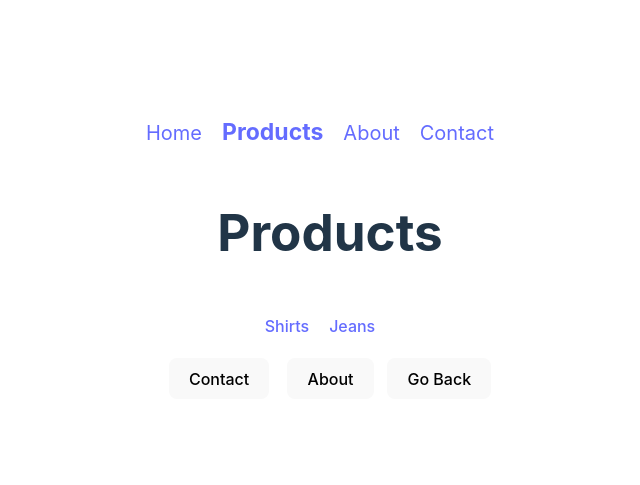
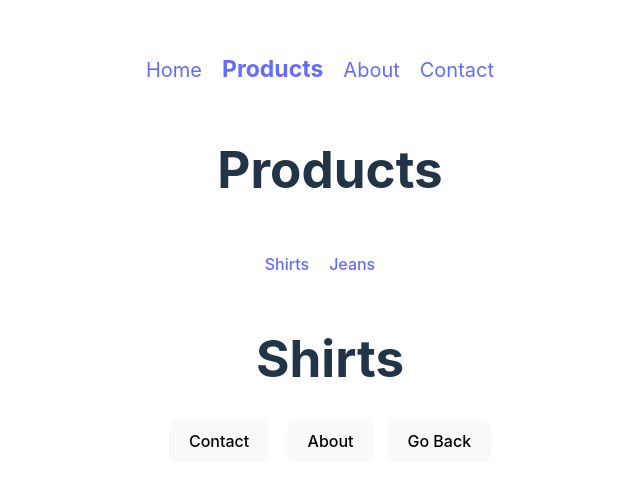
Before and after one commit to Muhammad-Sulman/ReactFirstApp, a React (Vite) app in the folder react-App1.0/: page /products in a window 1280 px wide. Shown: the part 153-638 px from the top of the page, without its empty margins (310-950 px from the left). Built offline with nearby package versions, Linux system fonts and the light colour scheme.

Commit message:
62 | Index Route In React Route

```diff
--- a/react-App1.0/src/App.jsx
+++ b/react-App1.0/src/App.jsx
@@ -139,6 +139,7 @@ const navigateTo = (url) => {
           <Routes>
             <Route path='/' element={<Home/>} />
             <Route path='/products' element={<Products/>} >
+            <Route index element={<Shirts/>} />
             <Route path='shirts' element={<Shirts/>} />
             <Route path='jeans' element={<Jeans/>}/>
             </Route>
--- a/react-App1.0/src/components/Products.jsx
+++ b/react-App1.0/src/components/Products.jsx
@@ -2,7 +2,7 @@ import { Link, Outlet } from "react-router-dom"
 
 
 function Products() {
-  return (
+    return (
     <>
     <div><h1>Products</h1></div>
     <nav>
@@ -11,7 +11,7 @@ function Products() {
     </nav>
     <Outlet></Outlet>
     </>
-  )
+    )
 }
 
 export default Products
```
